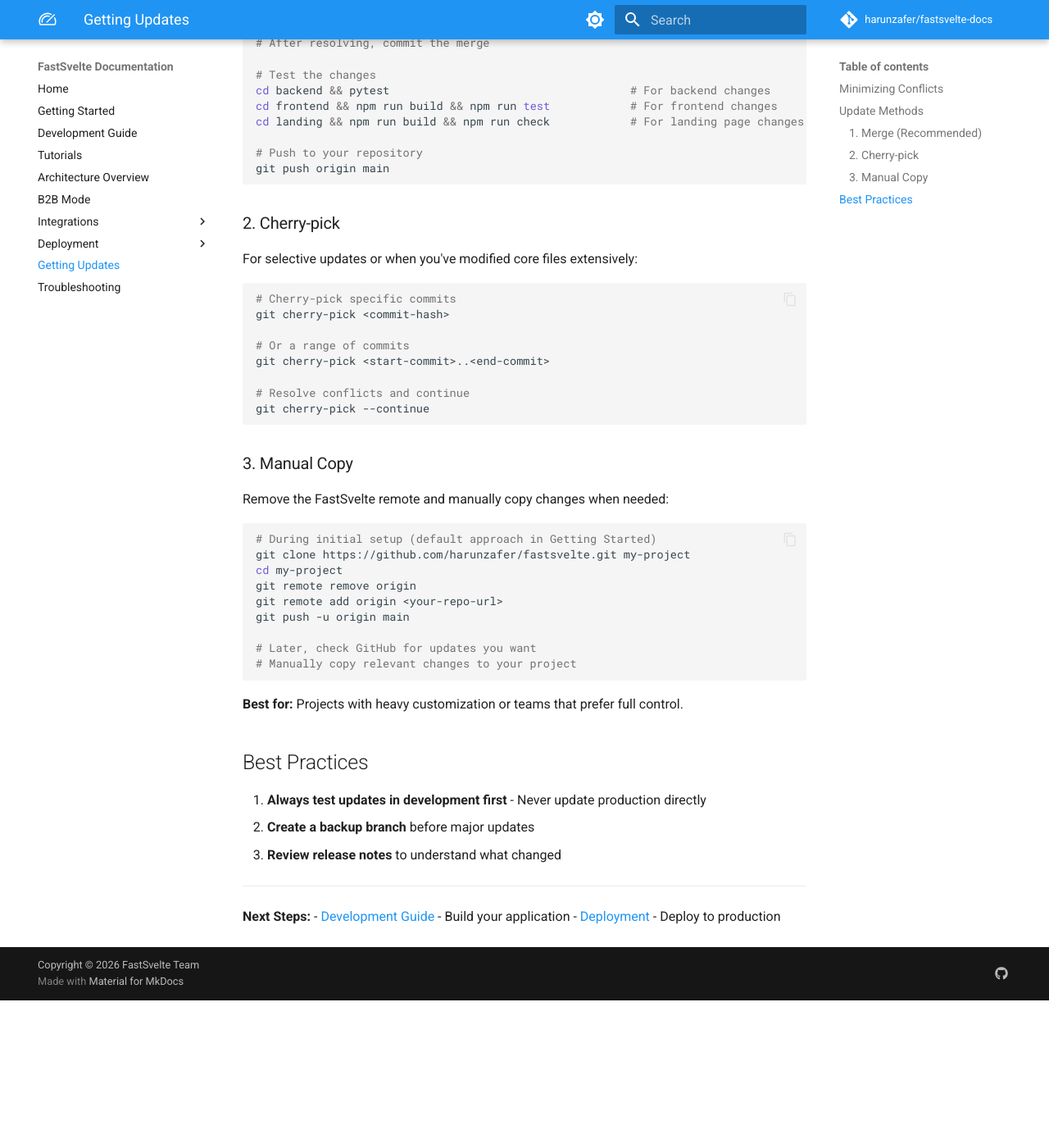
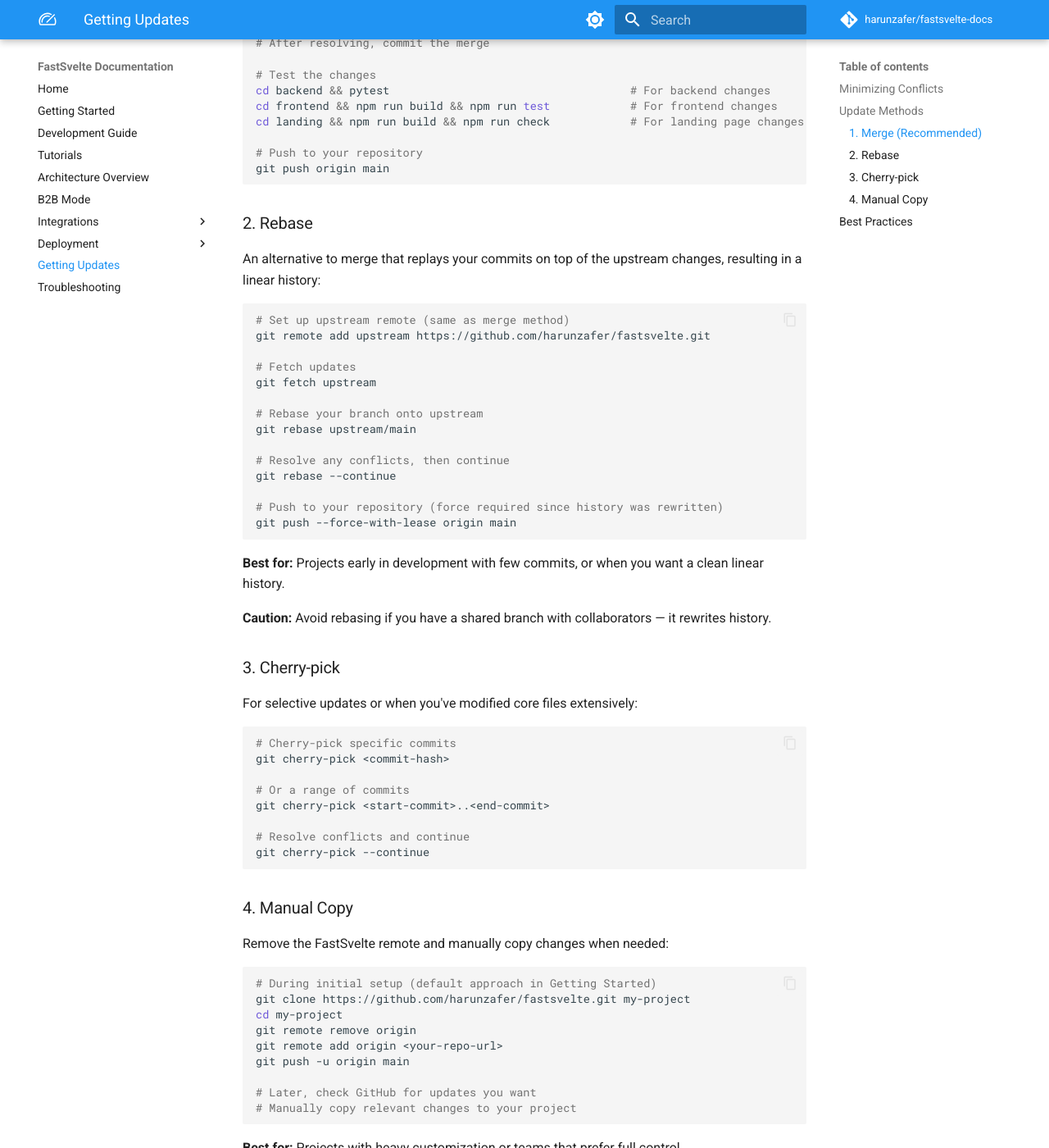
Before and after one commit to harunzafer/fastsvelte-docs, an MkDocs documentation site: the page built from docs/getting-updates.md, in a window 1280 px wide and 1400 px high, scrolled down 992 px. Shown: the whole window at 82% size. Built offline with MkDocs 1.6.1 and Material for MkDocs 9.7.7, drawn with Linux system fonts in a browser that asks for light colours; comment, search, counter and statistics services are not loaded; before the commit the page ends 2212 px from its top, so only the background shows below that.

Commit message:
docs: add rebase as an update method in getting-updates.md
Co-Authored-By: Claude Sonnet 4.6 <noreply@anthropic.com>

````diff
--- a/docs/getting-updates.md
+++ b/docs/getting-updates.md
@@ -55,7 +55,32 @@ cd landing && npm run build && npm run check            # For landing page chang
 git push origin main
 ```
 
-### 2. Cherry-pick
+### 2. Rebase
+
+An alternative to merge that replays your commits on top of the upstream changes, resulting in a linear history:
+
+```bash
+# Set up upstream remote (same as merge method)
+git remote add upstream https://github.com/harunzafer/fastsvelte.git
+
+# Fetch updates
+git fetch upstream
+
+# Rebase your branch onto upstream
+git rebase upstream/main
+
+# Resolve any conflicts, then continue
+git rebase --continue
+
+# Push to your repository (force required since history was rewritten)
+git push --force-with-lease origin main
+```
+
+**Best for:** Projects early in development with few commits, or when you want a clean linear history.
+
+**Caution:** Avoid rebasing if you have a shared branch with collaborators — it rewrites history.
+
+### 3. Cherry-pick
 
 For selective updates or when you've modified core files extensively:
 
@@ -71,7 +96,7 @@ git cherry-pick --continue
 ```
 
 
-### 3. Manual Copy
+### 4. Manual Copy
 
 Remove the FastSvelte remote and manually copy changes when needed:
 
````
